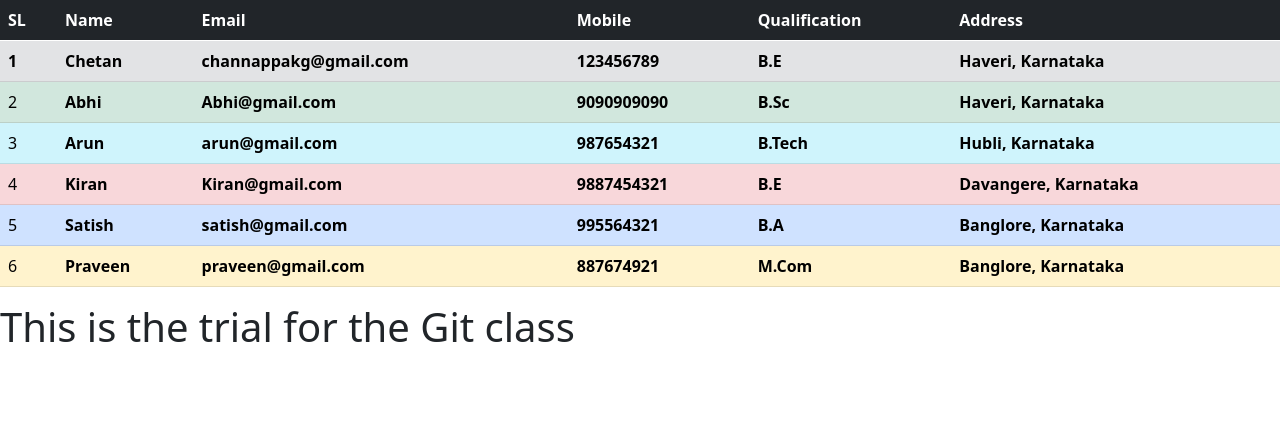
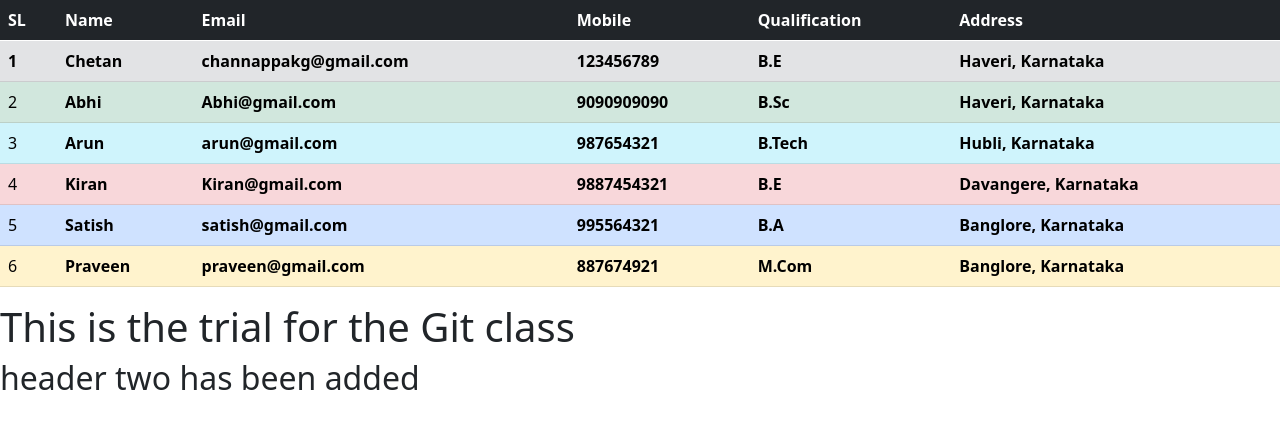
Before and after one commit to ChannappGadad/Table_Using_Bootstrap, a plain HTML site: page index.html in a window 1280 px wide. Drawn offline with nearby package versions, Linux system fonts and the light colour scheme.

Commit message:
file changes made

```diff
--- a/index.html
+++ b/index.html
@@ -74,5 +74,6 @@
     </tbody>
 </table>
 <h1>This is the trial for the Git class</h1>
+<h2>header two has been added</h2>
 </body>
 </html>
```
